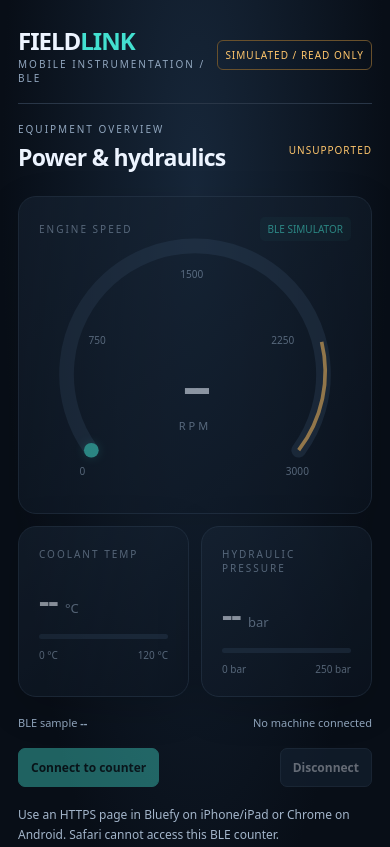
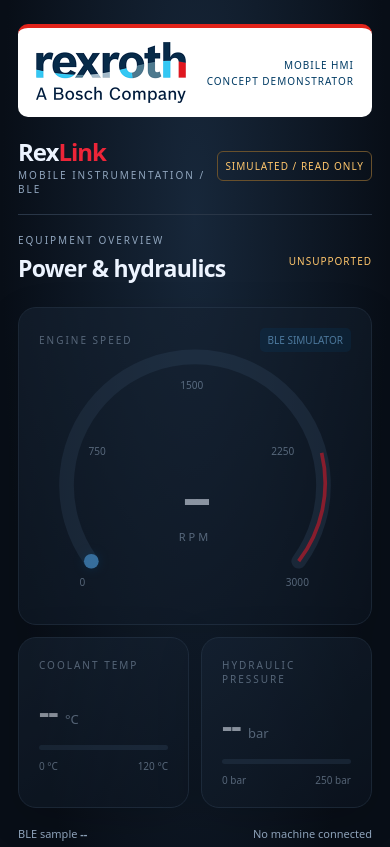
Before and after one commit to fkachinski/phoneHMI, a plain HTML site: page ble/dashboard/index.html in a window 390 px wide. Shown: the top 847 px of the page. Drawn offline with Linux system fonts and the light colour scheme.

Commit message:
Brand RexLink dashboard with official logo image and red-blue accents
Co-authored-by: Copilot <223556219+Copilot@users.noreply.github.com>

```diff
--- a/ble/dashboard/index.html
+++ b/ble/dashboard/index.html
@@ -3,31 +3,34 @@
 <head>
   <meta charset="utf-8">
   <meta name="viewport" content="width=device-width, initial-scale=1">
-  <title>phoneHMI BLE dashboard</title>
+  <title>RexLink | BLE instrument demo</title>
   <style>
     :root { color-scheme: dark; font-family: system-ui, sans-serif; background: #080e17; color: #edf4ff; }
     * { box-sizing: border-box; }
     body { margin: 0 auto; padding: 24px 18px 32px; max-width: 800px; background: radial-gradient(ellipse at 50% 20%, #17273a, #080e17 70%); min-height: 100vh; }
     header { display:flex; justify-content:space-between; align-items:center; gap:12px; border-bottom:1px solid #293647; padding-bottom:18px; }
     .brand { font-size:24px; font-weight:800; letter-spacing:-1px; }
-    .brand span { color:#43e0d0; }
+    .brand span { color:#ed2538; }
+    .logo-panel { display:flex; align-items:center; justify-content:space-between; gap:16px; background:#fff; border-top:4px solid #e2231a; border-radius:10px; padding:14px 18px; margin-bottom:18px; color:#003b64; }
+    .logo-panel img { width:150px; height:61px; object-fit:contain; }
+    .logo-panel p { margin:0; font-size:10px; line-height:1.6; text-align:right; letter-spacing:1px; }
     .eyebrow { color:#91a6be; font-size:10px; letter-spacing:2px; text-transform:uppercase; }
     h1 { margin:5px 0; font-size:23px; letter-spacing:-.7px; }
     .notice { font-size:10px; color:#ffc66c; border:1px solid #68502c; border-radius:6px; padding:7px; white-space:nowrap; letter-spacing:1px; }
     .toolbar { display:flex; align-items:center; justify-content:space-between; gap:10px; margin:18px 0; }
     #status { font-size:10px; letter-spacing:1px; color:#ffc66c; }
-    body[data-live="true"] #status { color:#43e0d0; }
+    body[data-live="true"] #status { color:#80c8ff; }
     button { font:600 12px system-ui; padding:10px 12px; border:1px solid #33475d; border-radius:7px; background:#1b2c40; color:#edf4ff; cursor:pointer; }
-    #connect { color:#081b1a; background:#43e0d0; border-color:#43e0d0; }
+    #connect { color:#fff; background:#005691; border-color:#398ac3; }
     button:disabled { opacity:.4; cursor:default; }
     button:focus-visible { outline:3px solid #fff; outline-offset:3px; }
     .card { border:1px solid #2a3a4d; border-radius:18px; background:linear-gradient(145deg,#172434,#0d1622); box-shadow:0 12px 40px #0004; padding:20px; }
     .cardhead { display:flex; justify-content:space-between; align-items:center; }
-    .tag { color:#43e0d0; background:#43e0d010; padding:5px 8px; border-radius:5px; font-size:10px; }
+    .tag { color:#80c8ff; background:#00569140; padding:5px 8px; border-radius:5px; font-size:10px; }
     .dial { position:relative; max-width:430px; margin:0 auto; }
     svg { display:block; width:100%; overflow:visible; }
     .track { fill:none; stroke:#25364a; stroke-width:16; stroke-linecap:round; }
-    .arc { fill:none; stroke:#43e0d0; stroke-width:16; stroke-linecap:round; stroke-dasharray:0 100; transition:stroke-dasharray .7s ease; filter:drop-shadow(0 0 5px #43e0d04d); }
+    .arc { fill:none; stroke:#58b5ff; stroke-width:16; stroke-linecap:round; stroke-dasharray:0 100; transition:stroke-dasharray .7s ease; filter:drop-shadow(0 0 5px #00569180); }
     .dialvalue { position:absolute; top:48%; left:0; right:0; text-align:center; }
     #rpm { font-size:clamp(48px,12vw,76px); line-height:1; font-weight:700; letter-spacing:-4px; font-variant-numeric:tabular-nums; }
     .unit { font-size:11px; letter-spacing:3px; color:#91a6be; margin-top:8px; }
@@ -37,7 +40,7 @@
     .reading small { font-size:13px; font-weight:400; color:#91a6be; letter-spacing:0; }
     .bar { background:#25364a; border-radius:4px; height:5px; overflow:hidden; }
     .bar i { display:block; width:0; height:100%; background:#63abff; transition:width .7s ease; }
-    #pressurebar { background:#ffc66c; }
+    #pressurebar { background:#ed2538; }
     .range { display:flex; justify-content:space-between; color:#91a6be; font-size:10px; margin-top:9px; }
     .foot { display:flex; justify-content:space-between; gap:12px; margin-top:18px; color:#91a6be; font-size:11px; }
     #detail { color:#a3b5ca; font-size:12px; line-height:1.6; min-height:38px; }
@@ -48,8 +51,12 @@
   </style>
 </head>
 <body>
+  <div class="logo-panel">
+    <img src="./rexroth-logo.gif" alt="Bosch Rexroth" width="300" height="122">
+    <p>MOBILE HMI<br>CONCEPT DEMONSTRATOR</p>
+  </div>
   <header>
-    <div><div class="brand">FIELD<span>LINK</span></div><div class="eyebrow">Mobile instrumentation / BLE</div></div>
+    <div><div class="brand">Rex<span>Link</span></div><div class="eyebrow">Mobile instrumentation / BLE</div></div>
     <div class="notice">SIMULATED / READ ONLY</div>
   </header>
   <div class="toolbar">
@@ -63,7 +70,7 @@
         <svg viewBox="0 0 340 275" aria-hidden="true">
           <path class="track" d="M 57 228 A 140 140 0 1 1 283 228"/>
           <path id="rpmarc" class="arc" pathLength="100" d="M 57 228 A 140 140 0 1 1 283 228"/>
-          <path fill="none" stroke="#ffc66c" stroke-width="4" d="M 308 110 A 140 140 0 0 1 283 228"/>
+          <path fill="none" stroke="#ed2538" stroke-width="4" d="M 308 110 A 140 140 0 0 1 283 228"/>
           <text x="44" y="255">0</text><text x="54" y="112">750</text><text x="154" y="40">1500</text>
           <text x="253" y="112">2250</text><text x="269" y="255">3000</text>
         </svg>
```
Also changed, not shown: ble/dashboard/rexroth-logo.gif (added), 1 other file.
